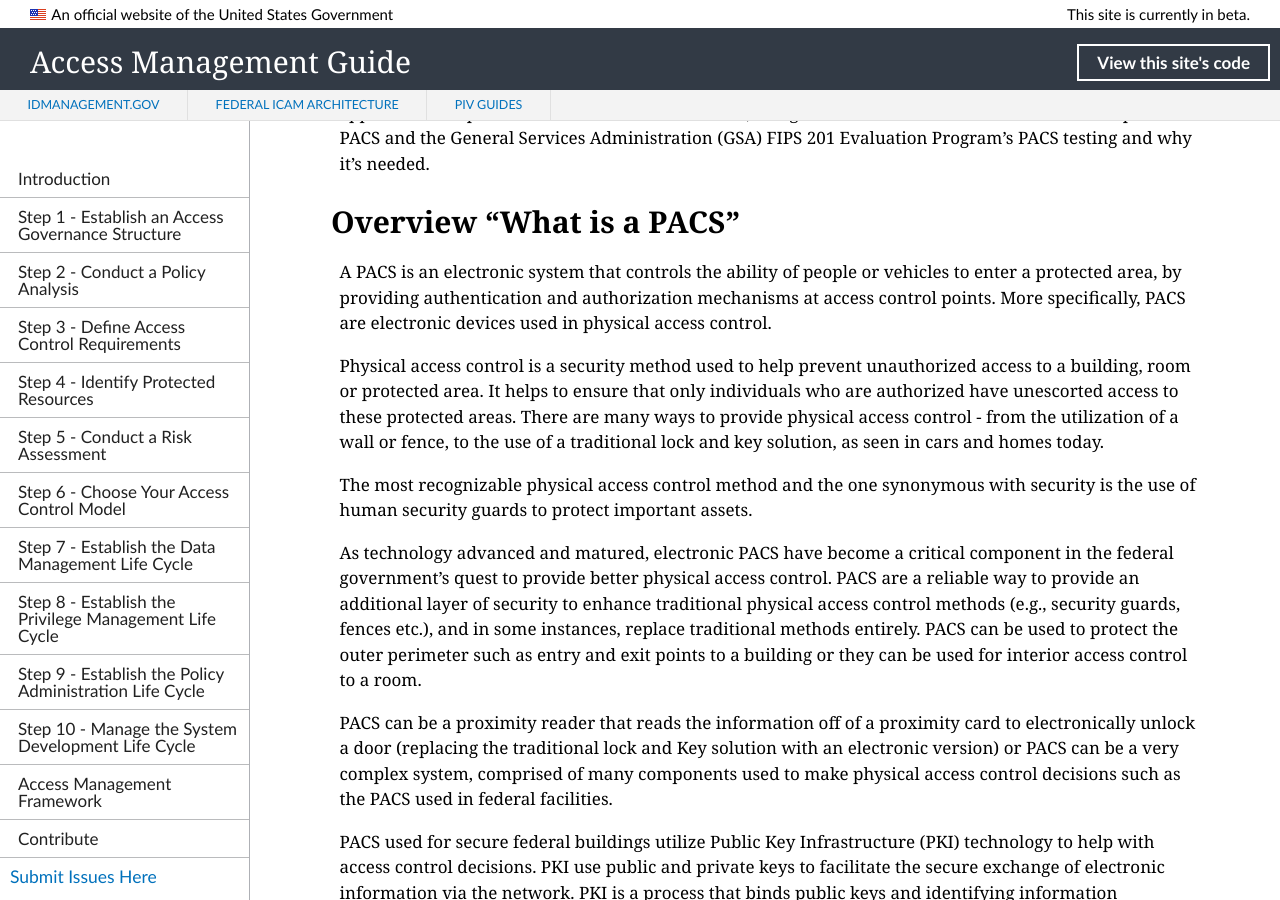
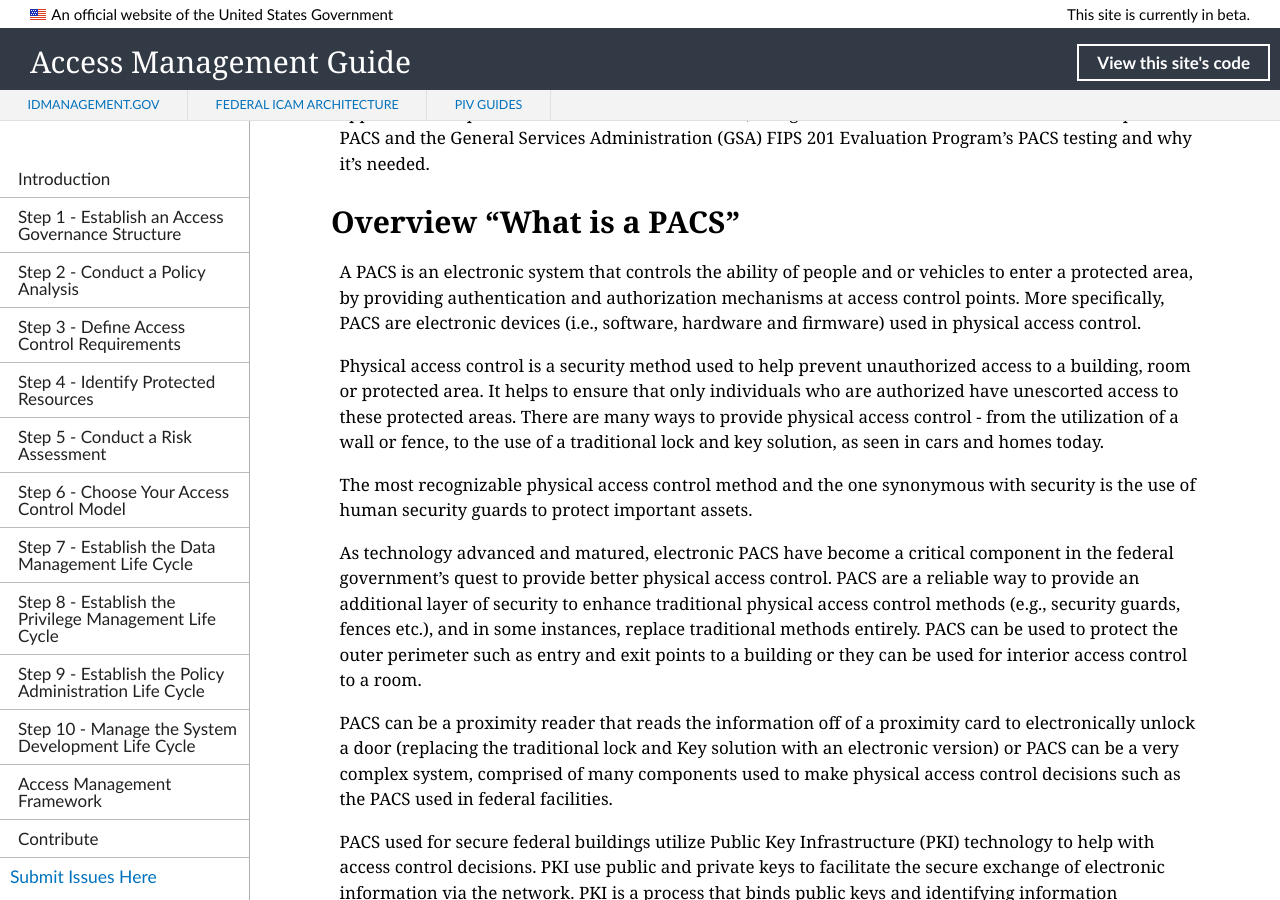
Before and after one commit to GSA/ficam-access, a Jekyll site: the page built from pages/PACS-guide.md, in a window 1280 px wide and 900 px high, scrolled down 461 px. Built offline with Jekyll 4.4.1, drawn with Linux system fonts in a browser that asks for light colours; nearby versions of some CDN libraries.

Commit message:
What is a PACS
Provided more specific information concerning the make up of a PACS.

```diff
--- a/pages/PACS-guide.md
+++ b/pages/PACS-guide.md
@@ -10,7 +10,7 @@ permalink: /PACS-guide/
 This guide is intended to provide a general overview of Federal Information the Processing Standards (FIPS) 201 Personal Identity Verification (PIV) compliant PACS that are used within the federal government.  It will provide information on the components that make up a PACS solution, how PACS components work together to provide physical access control for federal agencies and where these approved PACS products can be found.  In addition, this guide will discuss the benefits of PIV compliant PACS and the General Services Administration (GSA) FIPS 201 Evaluation Program’s PACS testing and why it’s needed.
 
 ## Overview "What is a PACS"
-A PACS is an electronic system that controls the ability of people or vehicles to enter a protected area, by providing authentication and authorization mechanisms at access control points.  More specifically, PACS are electronic devices used in physical access control.
+A PACS is an electronic system that controls the ability of people and or vehicles to enter a protected area, by providing authentication and authorization mechanisms at access control points.  More specifically, PACS are electronic devices (i.e., software, hardware and firmware) used in physical access control.
 
 Physical access control is a security method used to help prevent unauthorized access to a building, room or protected area.  It helps to ensure that only individuals who are authorized have unescorted access to these protected areas. There are many ways to provide physical access control - from the utilization of a wall or fence, to the use of a traditional lock and key solution, as seen in cars and homes today.
 
```
